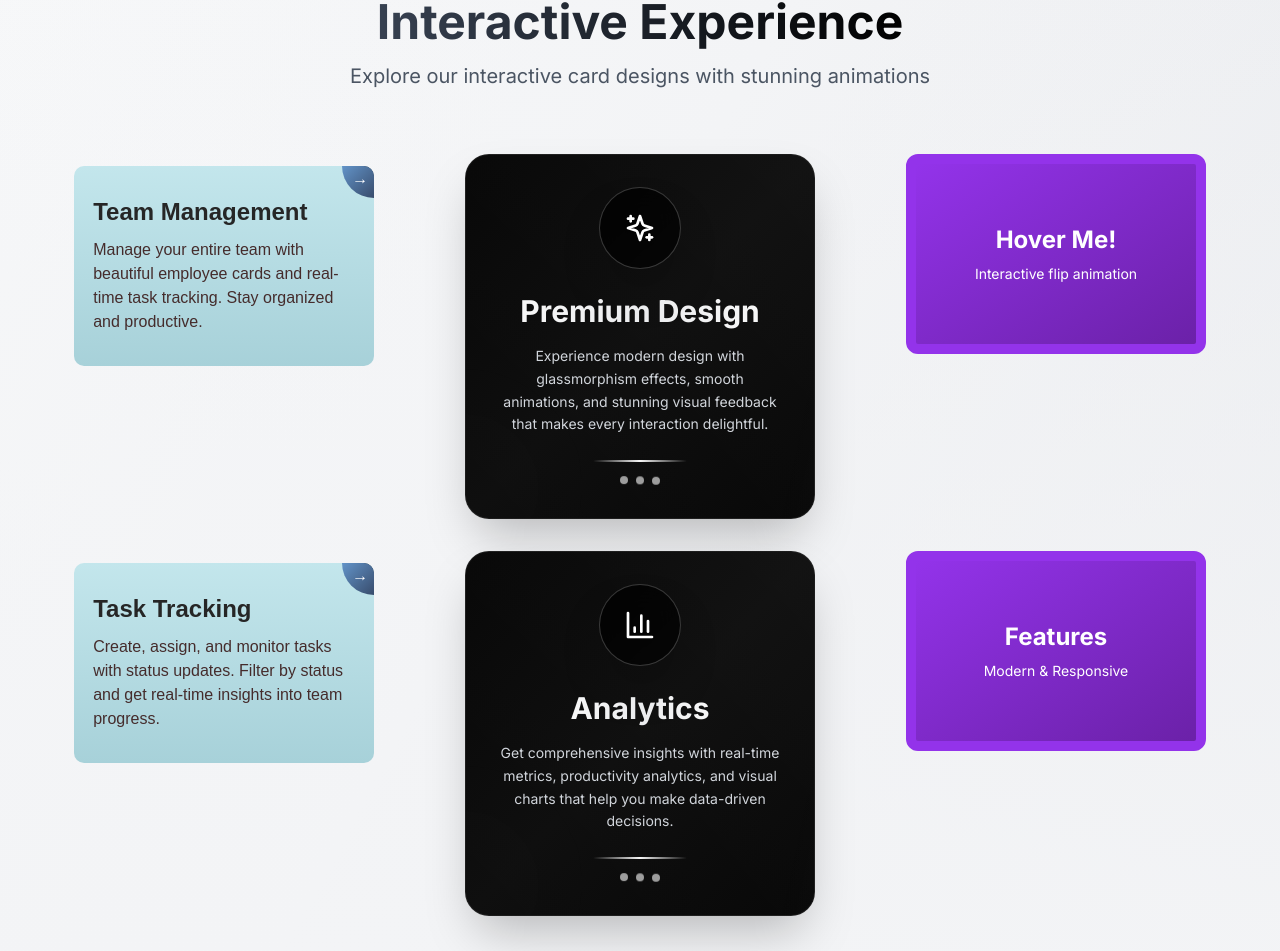
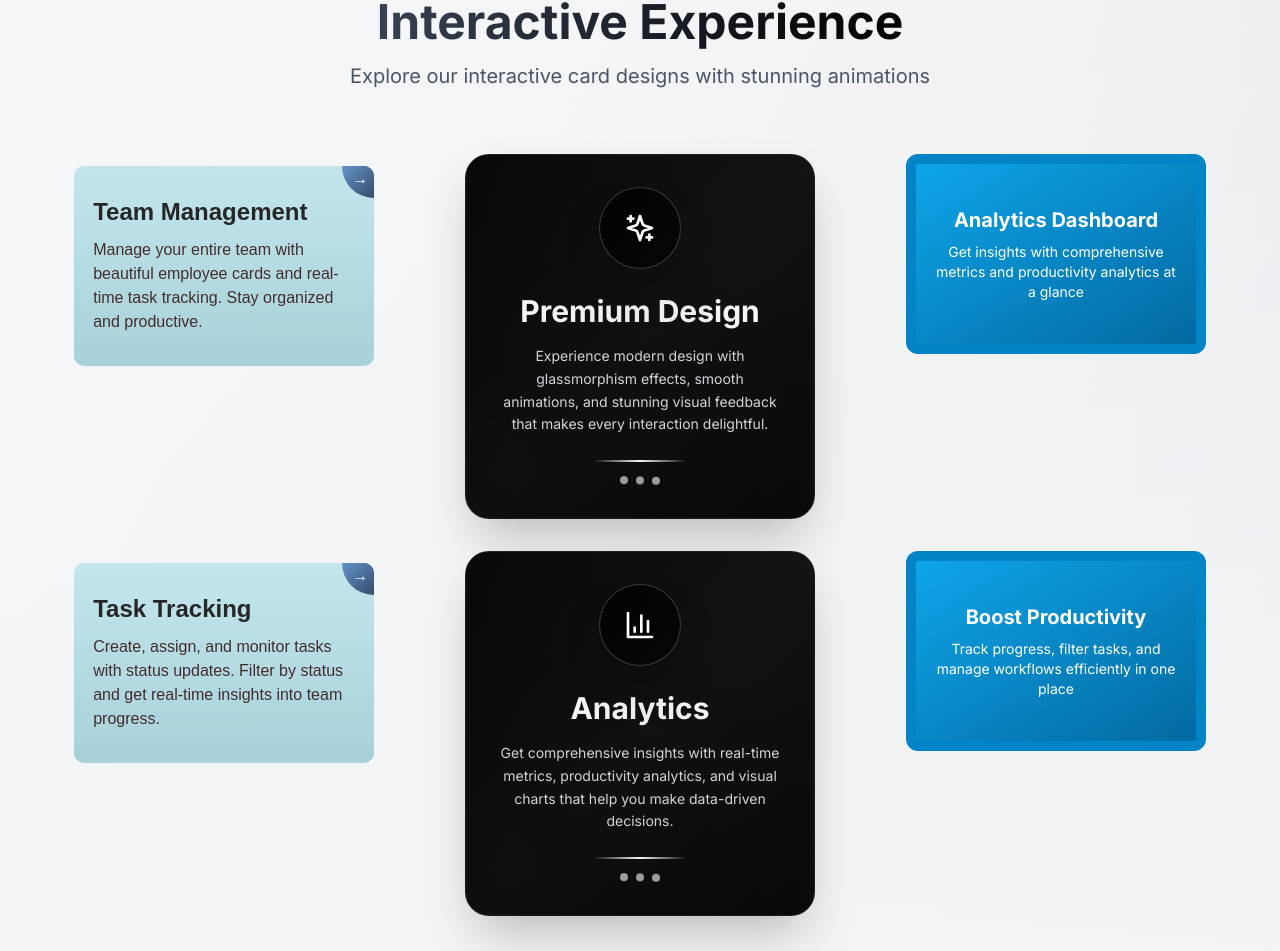
Before and after one commit to RAJEEVRANJAN0001/Employee-Task-Tracker, a React (Vite) app: page / in a window 1280 px wide. Shown: the part 920-1871 px from the top of the page. Built offline with nearby package versions, Linux system fonts and the light colour scheme.

Commit message:
landing page

```diff
--- a/src/components/landing/LandingPage.jsx
+++ b/src/components/landing/LandingPage.jsx
@@ -274,9 +274,9 @@ const LandingPage = ({ onGetStarted }) => {
                                 className="flex justify-center"
                             >
                                 <FlipCard
-                                    frontTitle="Hover Me!"
-                                    frontContent="Interactive flip animation"
-                                    backTitle="Amazing!"
+                                    frontTitle="Analytics Dashboard"
+                                    frontContent="Get insights with comprehensive metrics and productivity analytics at a glance"
+                                    backTitle="Available Now"
                                     backContent="Smooth 3D transitions"
                                 />
                             </motion.div>
@@ -315,10 +315,10 @@ const LandingPage = ({ onGetStarted }) => {
                                 className="flex justify-center"
                             >
                                 <FlipCard
-                                    frontTitle="Features"
-                                    frontContent="Modern & Responsive"
-                                    backTitle="Benefits"
-                                    backContent="Boost Productivity"
+                                    frontTitle="Boost Productivity"
+                                    frontContent="Track progress, filter tasks, and manage workflows efficiently in one place"
+                                    backTitle="Available Now"
+                                    backContent="Modern & Responsive"
                                 />
                             </motion.div>
                         </div>
--- a/src/components/ui/InteractiveCards.jsx
+++ b/src/components/ui/InteractiveCards.jsx
@@ -180,15 +180,15 @@ export const FlipCard = ({ frontTitle, backTitle, frontContent, backContent }) =
         <div className="flip-card w-[300px] h-[200px]" style={{ perspective: '1000px' }}>
             <div className="flip-card-inner w-full h-full relative transition-transform duration-1000" style={{ transformStyle: 'preserve-3d' }}>
                 {/* Front */}
-                <div className="flip-card-front absolute w-full h-full bg-gradient-to-br from-purple-600 to-purple-800 text-white flex flex-col items-center justify-center border-[10px] border-purple-600 rounded-xl text-2xl font-bold" style={{ backfaceVisibility: 'hidden', transform: 'rotateY(0deg)' }}>
-                    <p className="mb-2">{frontTitle}</p>
-                    {frontContent && <p className="text-sm font-normal">{frontContent}</p>}
+                <div className="flip-card-front absolute w-full h-full bg-gradient-to-br from-sky-500 to-sky-700 text-white flex flex-col items-center justify-center border-[10px] border-sky-600 rounded-xl text-xl font-bold p-4" style={{ backfaceVisibility: 'hidden', transform: 'rotateY(0deg)' }}>
+                    <p className="mb-2 text-center">{frontTitle}</p>
+                    {frontContent && <p className="text-sm font-normal text-center">{frontContent}</p>}
                 </div>
 
                 {/* Back */}
-                <div className="flip-card-back absolute w-full h-full bg-gradient-to-br from-orange-500 to-orange-600 text-white flex flex-col items-center justify-center border-[10px] border-orange-500 rounded-xl text-2xl font-bold" style={{ backfaceVisibility: 'hidden', transform: 'rotateY(180deg)' }}>
-                    <p className="mb-2">{backTitle}</p>
-                    {backContent && <p className="text-sm font-normal">{backContent}</p>}
+                <div className="flip-card-back absolute w-full h-full bg-gradient-to-br from-gray-700 to-gray-900 text-white flex flex-col items-center justify-center border-[10px] border-gray-700 rounded-xl text-xl font-bold p-4" style={{ backfaceVisibility: 'hidden', transform: 'rotateY(180deg)' }}>
+                    <p className="mb-2 text-center">{backTitle}</p>
+                    {backContent && <p className="text-sm font-normal text-center">{backContent}</p>}
                 </div>
             </div>
 
```
